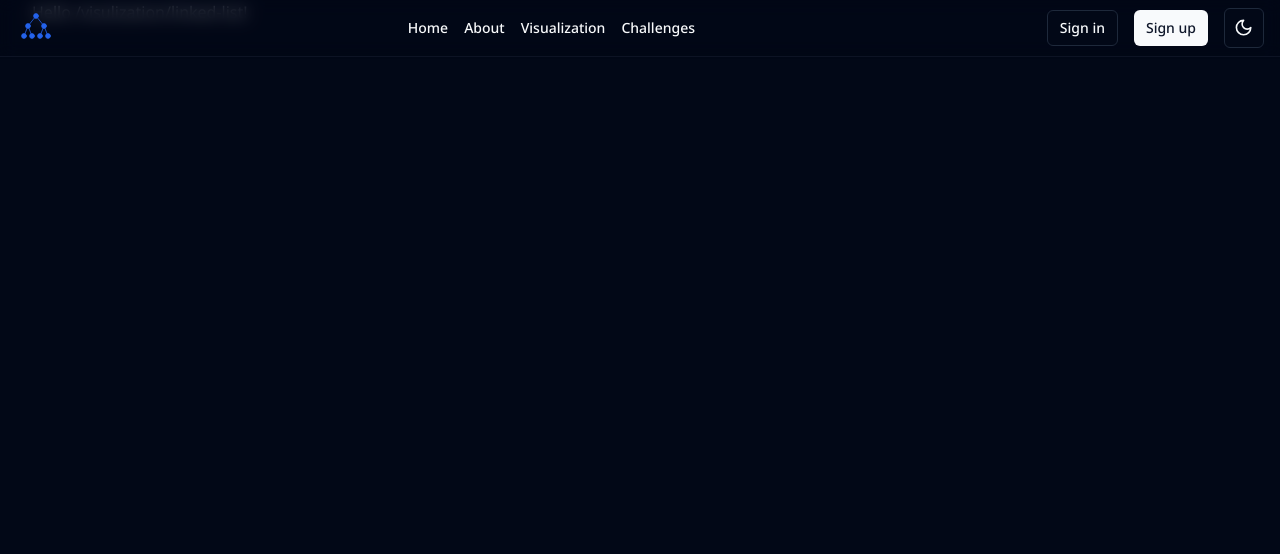
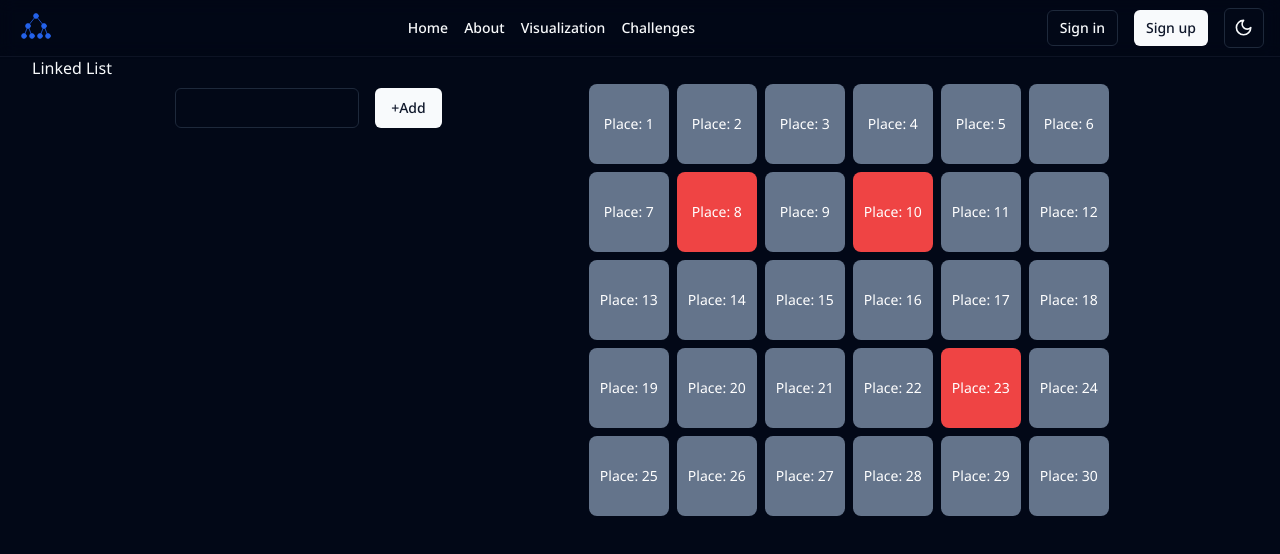
Before and after one commit to eB00k/dias-algo-visualization, a React (Vite) app: page /visulization/linked-list in a window 1280 px wide. Shown: the top 554 px of the page. Built offline with nearby package versions, Linux system fonts and the light colour scheme.

Commit message:
added linked list visual memory allocation

```diff
--- a/package.json
+++ b/package.json
@@ -1,5 +1,5 @@
 {
-  "name": "dias-algo",
+  "name": "dias-algo-visualization",
   "private": true,
   "version": "0.0.0",
   "type": "module",
--- a/src/lib/utils.js
+++ b/src/lib/utils.js
@@ -12,3 +12,21 @@ export function getScreenWidth() {
 export function delay(time) {
   return new Promise((resolve) => setTimeout(resolve, time));
 }
+
+export function generateRandomBetween(start, end) {
+  return Math.floor(Math.random() * (end - start + 1)) + start;
+}
+
+export function generateUniqueNumbers(start, end, count) {
+  if (end - start + 1 < count) {
+    throw new Error(
+      "Cannot generate unique numbers. Range is smaller than count."
+    );
+  }
+
+  const uniqueNumbers = new Set();
+  while (uniqueNumbers.size < count) {
+    uniqueNumbers.add(generateRandomBetween(start, end));
+  }
+  return Array.from(uniqueNumbers);
+}
--- a/src/routes/visulization/linked-list.lazy.jsx
+++ b/src/routes/visulization/linked-list.lazy.jsx
@@ -1,5 +1,129 @@
-import { createLazyFileRoute } from '@tanstack/react-router'
+import { Button } from "@/components/ui/button";
+import { Input } from "@/components/ui/input";
+import { generateRandomBetween, generateUniqueNumbers } from "@/lib/utils";
+import { createLazyFileRoute } from "@tanstack/react-router";
+import { useEffect, useRef, useState } from "react";
+import { twMerge } from "tailwind-merge";
 
-export const Route = createLazyFileRoute('/visulization/linked-list')({
-  component: () => <div>Hello /visulization/linked-list!</div>
-})
+export const Route = createLazyFileRoute("/visulization/linked-list")({
+  component: LinkedList,
+});
+
+const boxes = [
+  [1, 2, 3, 4, 5, 6],
+  [7, 8, 9, 10, 11, 12],
+  [13, 14, 15, 16, 17, 18],
+  [19, 20, 21, 22, 23, 24],
+  [25, 26, 27, 28, 29, 30],
+];
+
+function LinkedList() {
+  const [nodes, setNodes] = useState([]);
+  const [usedBoxes, setUsedBoxes] = useState([]);
+  const inputRef = useRef(null);
+
+  const numberOfUsedBoxes = generateRandomBetween(3, 9);
+  const initialUsedBoxes = generateUniqueNumbers(1, 30, numberOfUsedBoxes);
+
+  const addNode = (value) => {
+    if (!value || isNaN(value)) {
+      alert("Please enter a valid number.");
+      return;
+    }
+
+    // creating a new node
+    const newNode = {
+      value: Number(value),
+      next: null,
+      position: getUnusedPosition(),
+    };
+
+    // setting the last node next to the new node's position
+    if (nodes.length > 0) {
+      setNodes((prevNodes) => {
+        const lastNode = prevNodes[prevNodes.length - 1];
+        return [
+          ...prevNodes.slice(0, -1),
+          { ...lastNode, next: newNode.position },
+          newNode,
+        ];
+      });
+    } else {
+      setNodes([newNode]);
+    }
+
+    setUsedBoxes((prevUsedBoxes) => [...prevUsedBoxes, newNode.position]);
+  };
+
+  const getUnusedPosition = () => {
+    const unusedPositions = boxes
+      .flat()
+      .filter((position) => !usedBoxes.includes(position));
+    if (unusedPositions.length === 0) {
+      return null;
+    }
+    return unusedPositions[Math.floor(Math.random() * unusedPositions.length)];
+  };
+
+  useEffect(() => {
+    setUsedBoxes(initialUsedBoxes);
+  }, []);
+
+  function handleAdd() {
+    const val = inputRef.current.value.trim();
+    if (!val) return;
+
+    addNode(val);
+    inputRef.current.value = "";
+  }
+
+  const renderBox = (item) => {
+    const node = nodes.find((node) => node.position === item);
+    const bgColorClass = node
+      ? "bg-emerald-400 dark:bg-emerald-500"
+      : usedBoxes.includes(item)
+        ? "bg-red-400 dark:bg-red-500"
+        : "bg-slate-300 dark:bg-slate-500";
+
+    return (
+      <div
+        key={item}
+        className={twMerge(
+          "relative bg-secondary-foreground m-1 rounded-lg text-white text-sm flex flex-col items-center justify-center white-space",
+          bgColorClass
+        )}
+      >
+        {node ? (
+          <>
+            <div>v: {node.value}</div>
+            <div className="absolute z-10 -right-2 -top-2 w-8 h-8 bg-secondary-foreground flex justify-center items-center rounded-full">
+              {node.position}
+            </div>
+            <div>next: {node.next || "null"}</div>
+          </>
+        ) : (
+          <div>Place: {item}</div>
+        )}
+      </div>
+    );
+  };
+
+  return (
+    <div className="page">
+      <h1>Linked List</h1>
+      <div className="flex justify-evenly flex-col md:flex-row">
+        <div className="p-2 flex space-x-4 justify-center">
+          <Input ref={inputRef} type={"text"} className="max-w-[300px]" />
+          <Button onClick={handleAdd}>+Add</Button>
+        </div>
+        <div className="flex justify-center items-center">
+          <div className="w-[528px]  h-[440px] grid grid-cols-6 grid-rows-5">
+            {boxes.map((row, rowIndex) => row.map((item) => renderBox(item)))}
+          </div>
+        </div>
+      </div>
+    </div>
+  );
+}
+
+export default LinkedList;
--- a/vite.config.js
+++ b/vite.config.js
@@ -6,7 +6,7 @@ import { TanStackRouterVite } from "@tanstack/router-vite-plugin";
 // https://vitejs.dev/config/
 export default defineConfig({
   plugins: [react(), TanStackRouterVite()],
-  base: "/dias-algo-visualization/",
+  // base: "/dias-algo-visualization/",
   resolve: {
     alias: {
       "@": path.resolve(__dirname, "./src"),
```
Also changed, not shown: 1 other file (tests, documents, lock files or other folders).
